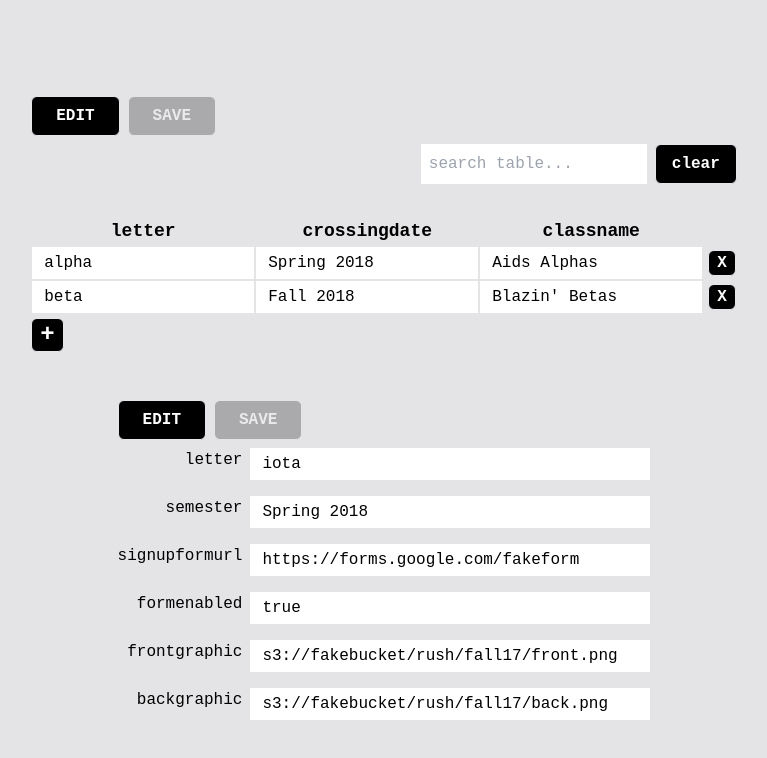
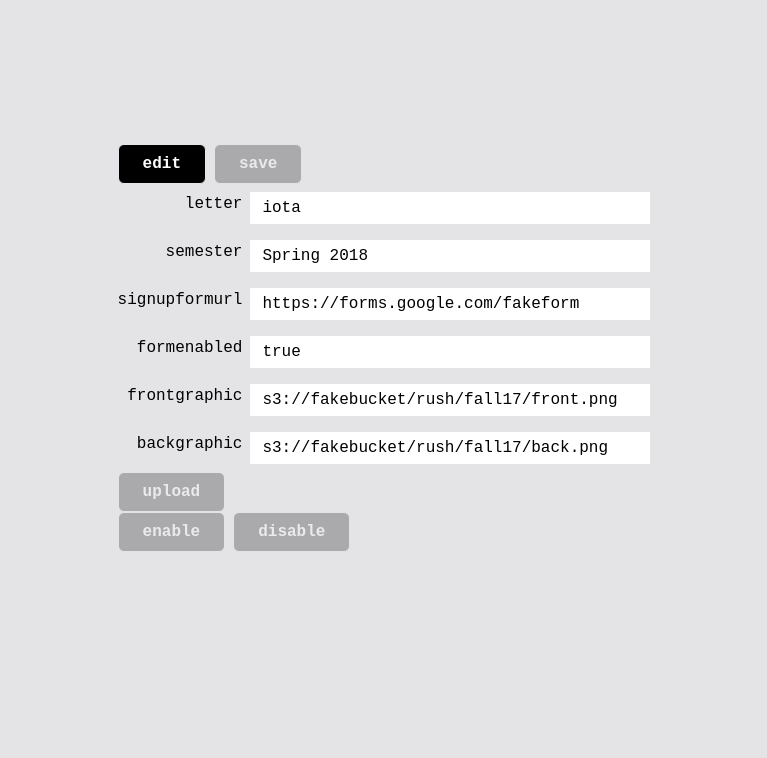
Before and after one commit to nicmarchini/lphie-app-v2, a React (Create React App) app in the folder frontend/: page / in a window 1280 px wide. Shown: the top 758 px of the page, without its empty margins (256-1023 px from the left). Built offline with nearby package versions, Linux system fonts and the light colour scheme.

Commit message:
create binaryButton, uploadButton, make editable a state-maintained prop

```diff
--- a/frontend/src/admin/Admin.js
+++ b/frontend/src/admin/Admin.js
@@ -14,9 +14,9 @@ function Admin() {
         </div> */}
         <br></br>
         <br></br>
-        <div className='flex place-content-center'>
+        {/* <div className='flex place-content-center'>
           <ClassesTable/>
-        </div>
+        </div> */}
         <br></br>
         <br></br>
         <div className='flex place-content-center'>
--- a/frontend/src/admin/RecruitmentColumn.js
+++ b/frontend/src/admin/RecruitmentColumn.js
@@ -1,6 +1,8 @@
 import React from "react";
 import mock_recruit from './mocks/MockRecruit';
 import ObjectsColumn from "../components/EditableTable/ObjectsColumn";
+import UploadButton from "../components/Actions/UploadButton";
+import BinaryButton from "../components/Actions/BinaryButton";
 
 class RecruitmentColumn extends React.Component {
     constructor(props) {
@@ -8,14 +10,26 @@ class RecruitmentColumn extends React.Component {
 
         // this.search_field = 'letter'
         this.recruit_obj = mock_recruit
+        this.state = {}
+        this.state.editable = false
     }
+
+    handleEdit(){
+        let mode = !this.state.editable;
+        this.setState({editable:mode})
+      }
 
     render() {
         return (
             <div>
                 <ObjectsColumn   state_obj={this.recruit_obj[0]}
+                                 editable={this.state.editable==true}
+                                 handleEdit={this.handleEdit.bind(this)}
                                 // searchField={this.search_field}
-                                />
+
+                />
+                <UploadButton editable={this.state.editable==true}/>
+                <BinaryButton editable={this.state.editable==true}/>
             </div>
         );
     }
--- /dev/null
+++ b/frontend/src/components/Actions/BinaryButton.js
@@ -0,0 +1,61 @@
+import { useRef, useState } from 'react';
+
+const BinaryButton = (props) => {
+    const inputRefTrue = useRef(null);
+    const inputRefFalse = useRef(null);
+    const [enabledState, setState] = useState(true);
+
+    const handleClickTrue = () => {
+        inputRefTrue.current.click();
+    };
+
+    const handleClickFalse = () => {
+        inputRefFalse.current.click();
+    };
+
+    const handleChange = event => {
+        console.log(event.target.value)
+        setState(!enabledState)
+    }
+
+    return (
+        <div>
+        <input
+            style={{display: 'none'}}
+            ref={inputRefTrue}
+            type="radio"
+            value="enabled"
+            name="status"
+            onChange={handleChange}
+        />
+        <button type="button"
+                className="h-10 px-6 mr-2 font-bold
+                            rounded-md bg-black text-white text-md
+                            border hover:text-white hover:bg-blue-700
+                            hover:border-transparent focus:outline-none
+                            disabled:opacity-25
+                            "
+                disabled={(props.editable && !enabledState) == false}
+                onClick={handleClickTrue}>enable</button>
+        <input
+            style={{display: 'none'}}
+            ref={inputRefFalse}
+            type="radio"
+            value="disabled"
+            name="status"
+            onChange={handleChange}
+        />
+        <button type="button"
+                className="h-10 px-6 mr-2 font-bold
+                            rounded-md bg-black text-white text-md
+                            border hover:text-white hover:bg-blue-700
+                            hover:border-transparent focus:outline-none
+                            disabled:opacity-25
+                            "
+                disabled={(props.editable && enabledState) == false}
+                onClick={handleClickFalse}>disable</button>
+        </div>
+    );
+};
+
+export default BinaryButton;
--- /dev/null
+++ b/frontend/src/components/Actions/UploadButton.js
@@ -0,0 +1,41 @@
+import { useRef } from 'react';
+
+const UploadButton = (props) => {
+    const inputRef = useRef(null);
+
+    const handleClick = () => {
+        inputRef.current.click();
+    };
+
+    const handleFileChange = event => {
+        const file = event.target.files && event.target.files[0];
+        if (!file) {
+            return;
+        }
+
+        console.log('fileObj is', file);
+        event.target.value = null;
+    };
+
+    return (
+        <div>
+        <input
+            style={{display: 'none'}}
+            ref={inputRef}
+            type="file"
+            onChange={handleFileChange}
+        />
+        <button type="button"
+                className="h-10 px-6 mr-2 font-bold
+                            rounded-md bg-black text-white text-md
+                            border hover:text-white hover:bg-blue-700
+                            hover:border-transparent focus:outline-none
+                            disabled:opacity-25
+                            "
+                disabled={props.editable==false}
+                onClick={handleClick}>upload</button>
+        </div>
+    );
+};
+
+export default UploadButton;
--- a/frontend/src/components/EditableTable/ObjectsColumn.js
+++ b/frontend/src/components/EditableTable/ObjectsColumn.js
@@ -8,7 +8,6 @@ class ObjectsColumn extends React.Component {
 
     //   this.search_field = props.searchField
       this.state = {};
-      this.state.editMode = false
     //   this.state.filterText = "";
       this.state.schema = []
       this.state.object = props.state_obj;
@@ -29,10 +28,7 @@ class ObjectsColumn extends React.Component {
     //   this.setState(this.state.objects);
     // };
 
-    handleEdit(){
-      let mode = !this.state.editMode;
-      this.setState({editMode:mode})
-    }
+
 
     // handleAddEvent(evt) {
     //   var id = (+ new Date() + Math.floor(Math.random() * 999999)).toString(36);
@@ -66,7 +62,7 @@ class ObjectsColumn extends React.Component {
     // };
 
     handleTable(evt) {
-      if (this.state.editMode){
+      if (this.props.editable){
         var item = {
             id: evt.target.id,
             name: evt.target.name,
@@ -92,7 +88,7 @@ class ObjectsColumn extends React.Component {
           <div >
             <div className="" >
                <button
-                  disabled={this.state.editMode}
+                  disabled={this.props.editable}
                   key='edit'
                   type="button"
                   className="h-10 px-6 mr-2 font-bold
@@ -102,13 +98,13 @@ class ObjectsColumn extends React.Component {
                             disabled:opacity-25
                             "
                             onClick={
-                              this.handleEdit.bind(this)
+                              this.props.handleEdit
                             }
                             >
-                            EDIT
+                            edit
                 </button>
                 <button
-                  disabled={!this.state.editMode}
+                  disabled={!this.props.editable}
                   type="button"
                   key='save'
                   className="h-10 px-6 font-bold
@@ -118,9 +114,9 @@ class ObjectsColumn extends React.Component {
                             disabled:opacity-25
                             "
                             onClick={
-                              this.handleEdit.bind(this)
+                             this.props.handleEdit
                             }>
-                            SAVE
+                            save
                 </button>
             </div>
 
--- a/frontend/src/components/EditableTable/ObjectsTable.js
+++ b/frontend/src/components/EditableTable/ObjectsTable.js
@@ -108,7 +108,7 @@ class ObjectsTable extends React.Component {
                               this.handleEdit.bind(this)
                             }
                             >
-                            EDIT
+                            edit
                 </button>
                 <button
                   disabled={!this.state.editMode}
@@ -123,7 +123,7 @@ class ObjectsTable extends React.Component {
                             onClick={
                               this.handleEdit.bind(this)
                             }>
-                            SAVE
+                            save
                 </button>
             </div>
 
```
